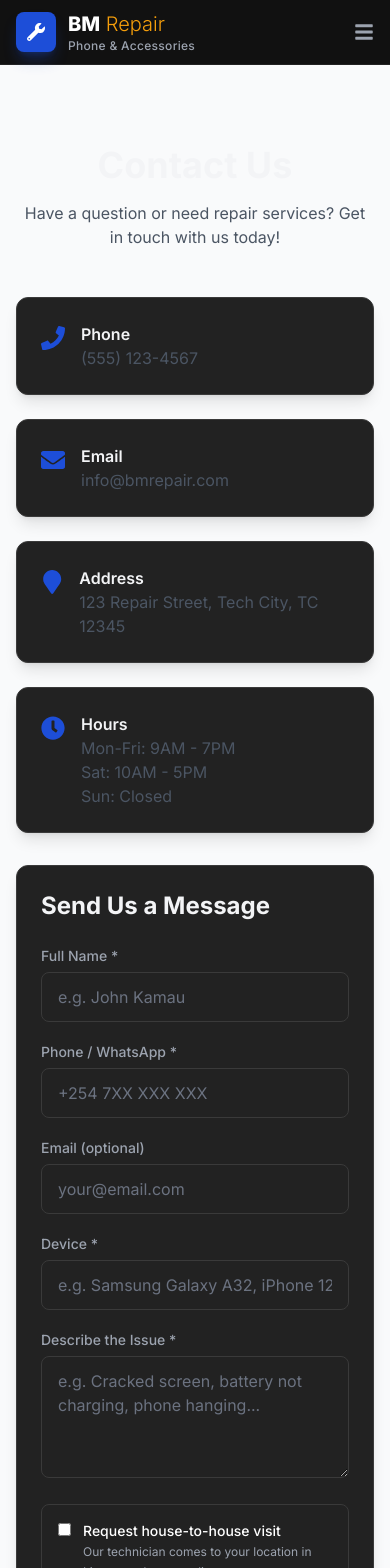
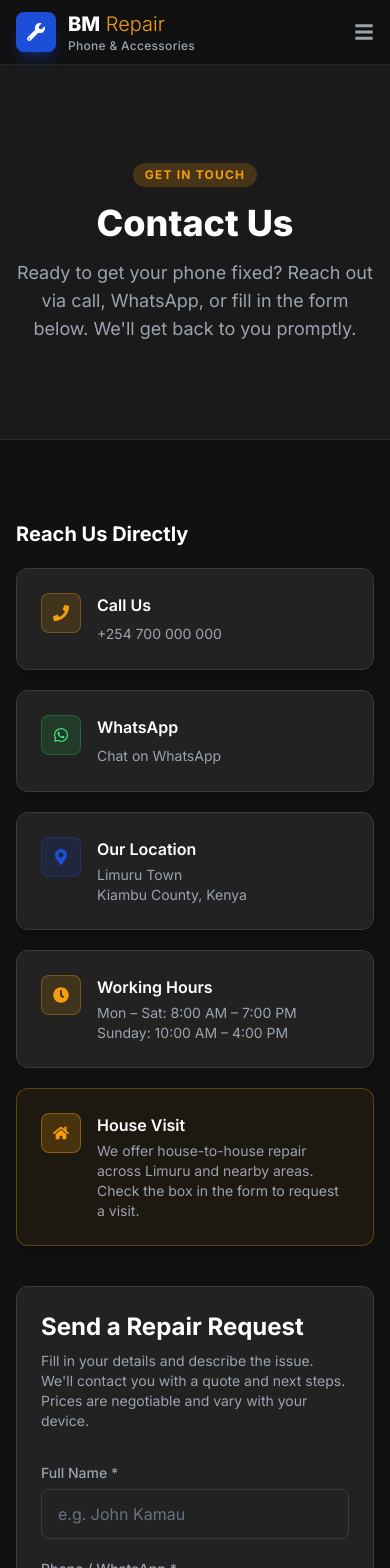
Before and after one commit to mzazi89/bmphonerepair, a Next.js app: page /contact in a window 390 px wide. Shown: the top 1568 px of the page. Built offline with nearby package versions, Linux system fonts and the light colour scheme.

Commit message:
Update app/contact/page.tsx - BM Phone Repair redesign

```diff
--- a/app/contact/page.tsx
+++ b/app/contact/page.tsx
@@ -1,58 +1,103 @@
+import { FaPhone, FaWhatsapp, FaMapMarkerAlt, FaClock, FaHome } from 'react-icons/fa'
 import ContactForm from '../components/ContactForm'
-import { FaPhone, FaEnvelope, FaMapMarker, FaClock } from 'react-icons/fa'
 
 export default function ContactPage() {
   return (
-    <section className="py-20 bg-gray-50">
-      <div className="container mx-auto">
-        <div className="text-center mb-12">
-          <h1 className="text-4xl font-bold mb-4">Contact Us</h1>
-          <p className="text-gray-600 max-w-2xl mx-auto">
-            Have a question or need repair services? Get in touch with us today!
+    <div className="bg-dark-800 min-h-screen">
+      {/* Hero */}
+      <section className="relative py-24 bg-dark-700 border-b border-dark-500">
+        <div className="container mx-auto text-center">
+          <span className="badge">Get in Touch</span>
+          <h1 className="text-4xl md:text-5xl font-extrabold text-white mb-4">Contact Us</h1>
+          <p className="text-steel-lighter max-w-xl mx-auto text-lg">
+            Ready to get your phone fixed? Reach out via call, WhatsApp, or fill in the form below.
+            We&apos;ll get back to you promptly.
           </p>
         </div>
+      </section>
 
-        <div className="grid grid-cols-1 lg:grid-cols-3 gap-8">
+      {/* Content */}
+      <section className="py-20">
+        <div className="container mx-auto">
+          <div className="grid grid-cols-1 lg:grid-cols-3 gap-10">
             {/* Contact Info */}
-          <div className="lg:col-span-1 space-y-6">
+            <div className="space-y-5">
+              <div>
+                <h2 className="text-xl font-bold text-white mb-5">Reach Us Directly</h2>
+              </div>
+
               <div className="card">
-              <div className="flex items-start space-x-4">
-                <FaPhone className="text-primary text-2xl mt-1" />
+                <div className="flex items-start gap-4">
+                  <div className="w-10 h-10 bg-accent/15 border border-accent/30 rounded-lg flex items-center justify-center shrink-0">
+                    <FaPhone className="text-accent" />
+                  </div>
                   <div>
-                  <h3 className="font-semibold">Phone</h3>
-                  <p className="text-gray-600">{process.env.NEXT_PUBLIC_PHONE}</p>
+                    <h3 className="font-semibold text-white mb-1">Call Us</h3>
+                    <a href="tel:+254700000000" className="text-steel-lighter text-sm hover:text-accent transition-colors">
+                      +254 700 000 000
+                    </a>
                   </div>
                 </div>
               </div>
 
               <div className="card">
-              <div className="flex items-start space-x-4">
-                <FaEnvelope className="text-primary text-2xl mt-1" />
+                <div className="flex items-start gap-4">
+                  <div className="w-10 h-10 bg-green-500/15 border border-green-500/30 rounded-lg flex items-center justify-center shrink-0">
+                    <FaWhatsapp className="text-green-400" />
+                  </div>
                   <div>
-                  <h3 className="font-semibold">Email</h3>
-                  <p className="text-gray-600">{process.env.NEXT_PUBLIC_EMAIL}</p>
+                    <h3 className="font-semibold text-white mb-1">WhatsApp</h3>
+                    <a
+                      href="https://wa.me/254700000000"
+                      target="_blank"
+                      rel="noopener noreferrer"
+                      className="text-steel-lighter text-sm hover:text-green-400 transition-colors"
+                    >
+                      Chat on WhatsApp
+                    </a>
                   </div>
                 </div>
               </div>
 
               <div className="card">
-              <div className="flex items-start space-x-4">
-                <FaMapMarker className="text-primary text-2xl mt-1" />
+                <div className="flex items-start gap-4">
+                  <div className="w-10 h-10 bg-primary/15 border border-primary/30 rounded-lg flex items-center justify-center shrink-0">
+                    <FaMapMarkerAlt className="text-primary" />
+                  </div>
                   <div>
-                  <h3 className="font-semibold">Address</h3>
-                  <p className="text-gray-600">{process.env.NEXT_PUBLIC_ADDRESS}</p>
+                    <h3 className="font-semibold text-white mb-1">Our Location</h3>
+                    <p className="text-steel-lighter text-sm">
+                      Limuru Town<br />
+                      Kiambu County, Kenya
+                    </p>
                   </div>
                 </div>
               </div>
 
               <div className="card">
-              <div className="flex items-start space-x-4">
-                <FaClock className="text-primary text-2xl mt-1" />
+                <div className="flex items-start gap-4">
+                  <div className="w-10 h-10 bg-accent/15 border border-accent/30 rounded-lg flex items-center justify-center shrink-0">
+                    <FaClock className="text-accent" />
+                  </div>
                   <div>
-                  <h3 className="font-semibold">Hours</h3>
-                  <p className="text-gray-600">Mon-Fri: 9AM - 7PM</p>
-                  <p className="text-gray-600">Sat: 10AM - 5PM</p>
-                  <p className="text-gray-600">Sun: Closed</p>
+                    <h3 className="font-semibold text-white mb-1">Working Hours</h3>
+                    <p className="text-steel-lighter text-sm">Mon – Sat: 8:00 AM – 7:00 PM</p>
+                    <p className="text-steel-lighter text-sm">Sunday: 10:00 AM – 4:00 PM</p>
+                  </div>
+                </div>
+              </div>
+
+              <div className="card border-accent/30 bg-accent/5">
+                <div className="flex items-start gap-4">
+                  <div className="w-10 h-10 bg-accent/20 border border-accent/40 rounded-lg flex items-center justify-center shrink-0">
+                    <FaHome className="text-accent" />
+                  </div>
+                  <div>
+                    <h3 className="font-semibold text-white mb-1">House Visit</h3>
+                    <p className="text-steel-lighter text-sm">
+                      We offer house-to-house repair across Limuru and nearby areas.
+                      Check the box in the form to request a visit.
+                    </p>
                   </div>
                 </div>
               </div>
@@ -61,12 +106,38 @@ export default function ContactPage() {
             {/* Contact Form */}
             <div className="lg:col-span-2">
               <div className="card">
-              <h2 className="text-2xl font-bold mb-6">Send Us a Message</h2>
+                <h2 className="text-2xl font-bold text-white mb-2">Send a Repair Request</h2>
+                <p className="text-steel-lighter text-sm mb-8">
+                  Fill in your details and describe the issue. We&apos;ll contact you with a quote and next steps.
+                  Prices are negotiable and vary with your device.
+                </p>
                 <ContactForm />
               </div>
             </div>
           </div>
         </div>
       </section>
+
+      {/* Map placeholder */}
+      <section className="py-10 pb-20">
+        <div className="container mx-auto">
+          <div className="bg-dark-600 border border-dark-400 rounded-2xl overflow-hidden h-64 flex items-center justify-center">
+            <div className="text-center">
+              <FaMapMarkerAlt className="text-accent text-4xl mx-auto mb-3" />
+              <p className="text-white font-semibold">BM Phone Repair & Accessories</p>
+              <p className="text-steel-lighter text-sm">Limuru Town, Kiambu County, Kenya</p>
+              <a
+                href="https://maps.google.com/?q=Limuru+Town,+Kiambu+County,+Kenya"
+                target="_blank"
+                rel="noopener noreferrer"
+                className="inline-block mt-4 text-sm text-primary hover:text-accent transition-colors font-medium"
+              >
+                Open in Google Maps →
+              </a>
+            </div>
+          </div>
+        </div>
+      </section>
+    </div>
   )
 }
```
Lines whose indentation alone changed are shown as unchanged.
